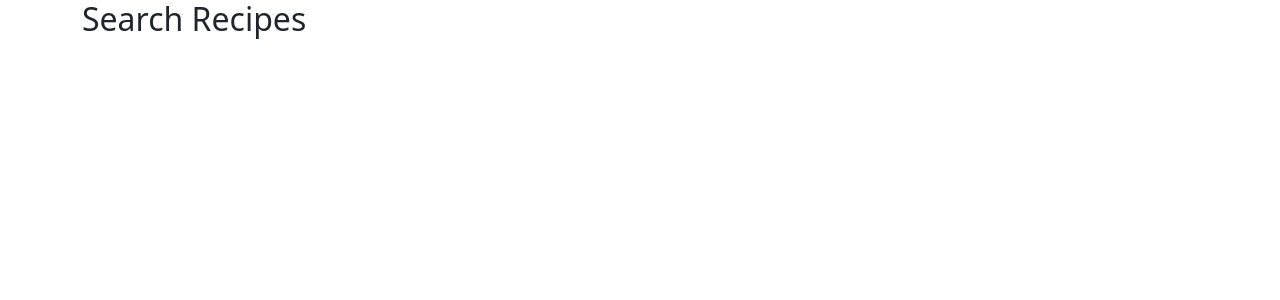
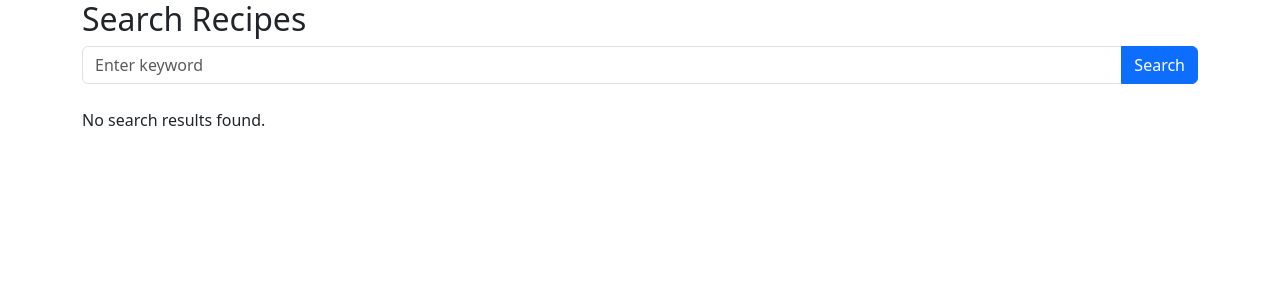
Before and after one commit to PrashanthDP12/RecipeApp, a React (Create React App) app: page /search-recipes in a window 1280 px wide. Shown: the top 300 px of the page. Built offline with nearby package versions, Linux system fonts and the light colour scheme.

Commit message:
Add Search recipe option in home component

```diff
--- a/src/Components/RecipeDetails.jsx
+++ b/src/Components/RecipeDetails.jsx
@@ -28,7 +28,6 @@ function RecipeDetails() {
     try {
       const response = await apiClient.get(`/${id}`);
       setRecipe(response.data);
-      console.log(recipe.favorite);
     } catch (error) {
       console.error("Error fetching recipe:", error);
     }
--- a/src/Components/ReviewTable.js
+++ b/src/Components/ReviewTable.js
@@ -59,7 +59,7 @@ function ReviewTable({ reviews, onUpdateReview, onDeleteReview }) {
             <th>User</th>
             <th>Comment</th>
             <th>Rating</th>
-            <th>Action</th>
+            <th style={{ textAlign: 'center' }}>Action</th>
           </tr>
         </thead>
         <tbody>
--- a/src/Components/SearchRecipes.jsx
+++ b/src/Components/SearchRecipes.jsx
@@ -1,12 +1,45 @@
-import React from 'react';
+import React, { useState } from 'react';
+import { apiClient } from './api/apiClient';
+import SearchResults from './SearchResults';
 
 function SearchRecipes() {
-  // Implement your search logic here
+  const [keyword, setKeyword] = useState('');
+  const [searchResults, setSearchResults] = useState([]);
+
+  const handleSearch = async (e) => {
+    e.preventDefault();
+
+    try {
+      const response = await apiClient.get(`/search?keyword=${keyword}`);
+      setSearchResults(response.data.content);
+    } catch (error) {
+      console.error('Error searching recipes:', error);
+    }
+  };
 
   return (
     <div>
       <h2>Search Recipes</h2>
-      {/* Your search form and logic here */}
+      <form onSubmit={handleSearch} className="mb-4">
+        <div className="input-group">
+          <input
+            type="text"
+            className="form-control"
+            placeholder="Enter keyword"
+            value={keyword}
+            onChange={(e) => setKeyword(e.target.value)}
+          />
+          <button type="submit" className="btn btn-primary">
+            Search
+          </button>
+        </div>
+      </form>
+
+      {searchResults.length > 0 ? (
+        <SearchResults results={searchResults} />
+      ) : (
+        <p>No search results found.</p>
+      )}
     </div>
   );
 }
--- /dev/null
+++ b/src/Components/SearchResults.js
@@ -0,0 +1,25 @@
+import React from 'react';
+import { Link } from 'react-router-dom';
+
+function SearchResults({ results }) {
+  return (
+    <div style={{ backgroundColor: '#89CFF0' }}>
+      <h2>Search Results:</h2>
+      <div className="card-columns">
+        {results.map((recipe) => (
+          <div className="card" key={recipe.id}>
+            <div className="card-body">
+              <h5 className="card-title font-weight-bold">{recipe.title}</h5>
+              <p className="card-text">{recipe.description}</p>
+              <Link to={`/display-recipes/${recipe.recipeKey}`} className="btn btn-primary">
+                View Recipe
+              </Link>
+            </div>
+          </div>
+        ))}
+      </div>
+    </div>
+  );
+}
+
+export default SearchResults;
```
